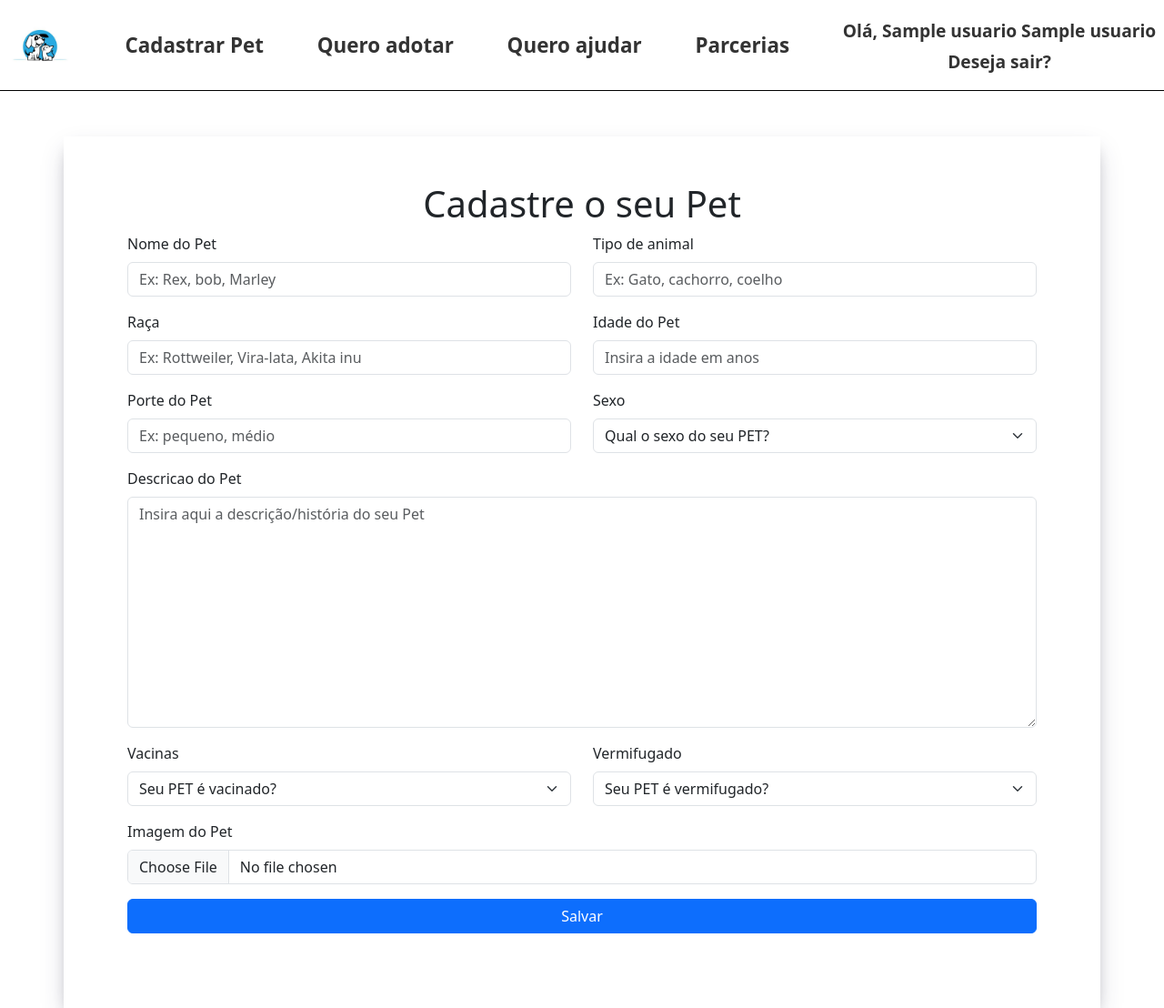
After one commit to LordMaquins/Audote, a PHP site: page /cadastrarpet.php in a window 1280 px wide. The commit adds this page. Shown: the whole page at 91% size. Run offline with PHP 8.4, Linux system fonts and the light colour scheme; the visitor is signed in with stand-in values (Sample User, id 1); tables that the repository leaves empty or names only in its code hold one stand-in row (values such as "Sample post"); some libraries are stand-ins or nearby versions.

Commit message:
Cadastrar os pets funcionando

```diff
--- /dev/null
+++ b/cadastrarpet.php
@@ -0,0 +1,153 @@
+<?php
+require 'config.php';
+if(!empty($_SESSION["id"])){
+    $id = $_SESSION["id"];
+    $result = mysqli_query($conn, "SELECT * FROM usuarios WHERE id = $id");
+    $row = mysqli_fetch_assoc($result);
+}else {
+    header("Location: reglog.php");
+}
+?>
+<!DOCTYPE html>
+<html lang="en">
+
+<head>
+    <meta charset="UTF-8">
+    <meta http-equiv="X-UA-Compatible" content="IE=edge">
+    <meta name="viewport" content="width=device-width, initial-scale=1.0">
+    <script src="https://kit.fontawesome.com/34e911297d.js" crossorigin="anonymous"></script>
+    <title>Index</title>
+    <link rel="stylesheet" href="style-inicio.css">
+    <link href="https://cdn.jsdelivr.net/npm/bootstrap@5.3.0-alpha3/dist/css/bootstrap.min.css" rel="stylesheet" integrity="sha384-KK94CHFLLe+nY2dmCWGMq91rCGa5gtU4mk92HdvYe+M/SXH301p5ILy+dN9+nJOZ" crossorigin="anonymous">
+</head>
+
+<body>
+
+    <header>
+        <nav>
+            <ul class="nav-links">
+                <li>
+                    <a href="audote.php"><img src="./src/img/logo.jpg" alt=""></a>
+                </li>
+                <li><a href="#">Cadastrar Pet</a></li>
+                <li><a href="#">Quero adotar</a></li>
+                <li><a href="#">Quero ajudar</a></li>
+                <li><a href="#">Parcerias</a></li>
+
+                <li><a href="logout.php" class="sair">Olá,
+                        <?php
+
+                        echo $row["nome"] . " " . $row["sobrenome"];
+
+                        ?><br> Deseja sair?
+                    </a></li>
+
+
+                <!-- <a href="reglog.php" class="botao-entrar">Entrar</a> -->
+            </ul>
+            <div class="hamburger">
+                <div class="line"></div>
+                <div class="line"></div>
+                <div class="line"></div>
+            </div>
+        </nav>
+    </header>
+
+
+    <section>
+
+        <form action="salvarpet.php" method="POST" enctype="multipart/form-data" class="container cadastrar-pet">
+
+        <h1 class="text-center h1">Cadastre o seu Pet</h1>
+
+            <div class="row">
+                <div class="mb-3 col-md-6">
+                    <label for="nomePet" class="form-label">Nome do Pet</label>
+                    <input required type="text" placeholder="Ex: Rex, bob, Marley" name="nomePet" id="nomePet"
+                        class="form-control" />
+                </div>
+                <div class="mb-3 col-md-6">
+                    <label for="tipoAnimal" class="form-label">Tipo de animal</label>
+                    <input required type="text" placeholder="Ex: Gato, cachorro, coelho" name="tipoAnimal"
+                        id="tipoAnimal" class="form-control" />
+                </div>
+            </div>
+
+            <div class="row">
+                <div class="mb-3 col-md-6">
+                    <label for="raca" class="form-label">Raça</label>
+                    <input required type="text" placeholder="Ex: Rottweiler, Vira-lata, Akita inu" name="raca" id="raca"
+                        class="form-control" />
+                </div>
+
+                <div class="mb-3 col-md-6">
+                    <label for="idadePet" class="form-label">Idade do Pet</label>
+                    <input required type="number" placeholder="Insira a idade em anos" name="idadePet" id="idadePet"
+                        class="form-control" />
+                </div>
+            </div>
+
+            <div class="row">
+                <div class="mb-3 col-md-6">
+                    <label for="porte" class="form-label">Porte do Pet</label>
+                    <input required type="text" placeholder="Ex: pequeno, médio" name="porte" id="porte"
+                        class="form-control" />
+                </div>
+
+                <div class="mb-3 col-md-6">
+                    <label for="sexo" class="form-label">Sexo</label>
+                    <select class="form-select" id="sexo" name="sexo" required>
+                        <option selected disabled>Qual o sexo do seu PET?</option>
+                        <option value="Macho">Macho</option>
+                        <option value="Fêmea">Fêmea</option>
+                    </select>
+                </div>
+            </div>
+
+            <div class="mb-3">
+                <label for="descricao" class="form-label">Descricao do Pet</label>
+                <textarea name="descricao" id="descricao" cols="30" rows="10"
+                    placeholder="Insira aqui a descrição/história do seu Pet" required class="form-control"
+                    maxlength="255"></textarea>
+            </div>
+
+            <div class="row">
+                <div class="mb-3 col-md-6">
+                    <label for="vacinas" class="form-label">Vacinas</label>
+                    <select class="form-select" id="vacina" name="vacina" required>
+                        <option selected disabled>Seu PET é vacinado?</option>
+                        <option value="Vacinado">Vacinado</option>
+                        <option value="Não vacinado">Não vacinado</option>
+                    </select>
+                </div>
+
+                <div class="mb-3 col-md-6">
+                    <label for="vermifugado" class="form-label">Vermifugado</label>
+                    <select class="form-select" id="vermifugado" name="vermifugado" required>
+                        <option selected disabled>Seu PET é vermifugado?</option>
+                        <option value="Vermifugado">Vermifugado</option>
+                        <option value="Não vermifugado">Não vermifugado</option>
+                    </select>
+                </div>
+            </div>
+
+            <div class="mb-3">
+                <label for="imagemPet" class="form-label">Imagem do Pet</label>
+                <input required type="file" placeholder="Imagem do Pet" name="imagemPet" id="imagemPet"
+                    class="form-control" />
+            </div>
+
+            <div class="row">
+                <div class="mb-3">
+                    <input type="submit" value="Salvar" class="btn btn-primary mb-3 col-md-12" />
+                </div>
+            </div>
+        </form>
+
+    </section>
+
+    <script src="https://cdn.jsdelivr.net/npm/bootstrap@5.3.0-alpha3/dist/js/bootstrap.bundle.min.js"></script>
+    <script src="./src/js/app.js"></script>
+</body>
+
+</html>
--- a/config.php
+++ b/config.php
@@ -1,5 +1,18 @@
 <?php
     session_start();
-    // $conn = mysqli_connect("localhost", "root", "", "audote");
-    $conn = mysqli_connect("sql213.epizy.com", "epiz_33977329", "PEfvg2chF8P", "epiz_33977329_audote");
+    $conn = mysqli_connect("localhost", "root", "", "audote");
+    // $conn = mysqli_connect("sql213.epizy.com", "epiz_33977329", "PEfvg2chF8P", "epiz_33977329_audote");
+
+    $servidor="localhost";
+	$banco="audote";
+	$usuario="root";
+	$senha="";
+
+    // $servidor="sql213.epizy.com";
+	// $banco="epiz_33977329_audote";
+	// $usuario="epiz_33977329";
+	// $senha="PEfvg2chF8P";
+
+
+	$pdo = new PDO("mysql:host=$servidor;dbname=$banco", $usuario, $senha);
 ?>
--- a/style-inicio.css
+++ b/style-inicio.css
@@ -131,8 +131,13 @@ header nav ul li img {
     transition: 1s;
     display: flex;
     flex-direction: column;
-    height: 80%;
-    justify-content: space-around;
+    height: 90%;
+    justify-content: space-evenly;
+}
+
+.oculto p {
+    width: 350px;
+    word-wrap: break-word;
 }
 
 .pet:hover .oculto {
@@ -270,3 +275,12 @@ li .sair {
     height: 50px;
     text-align: center;
 }
+
+.cadastrar-pet {
+    margin-top: 150px;
+    box-shadow: rgba(50, 50, 93, 0.25) 0px 13px 27px -5px, rgba(0, 0, 0, 0.3) 0px 8px 16px -8px;
+}
+
+form {
+    padding: 50px 70px  !important;
+}
```
Also changed, not shown: audote.php (+30 -113 lines), mysqlinfo.txt (+29 -0 lines), salvarpet.php (added, +34 -0 lines), src/style/style.css (deleted, +0 -74 lines).
